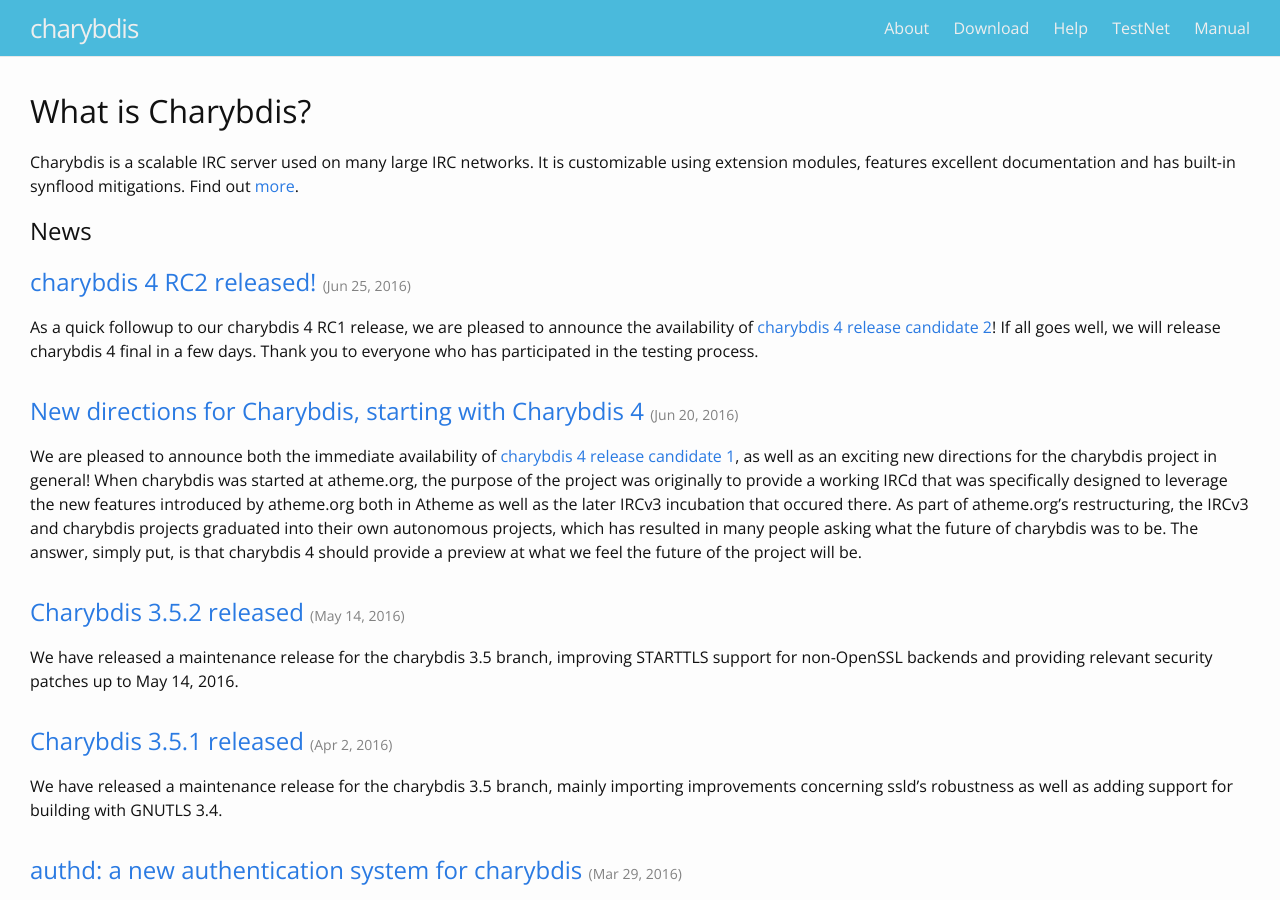
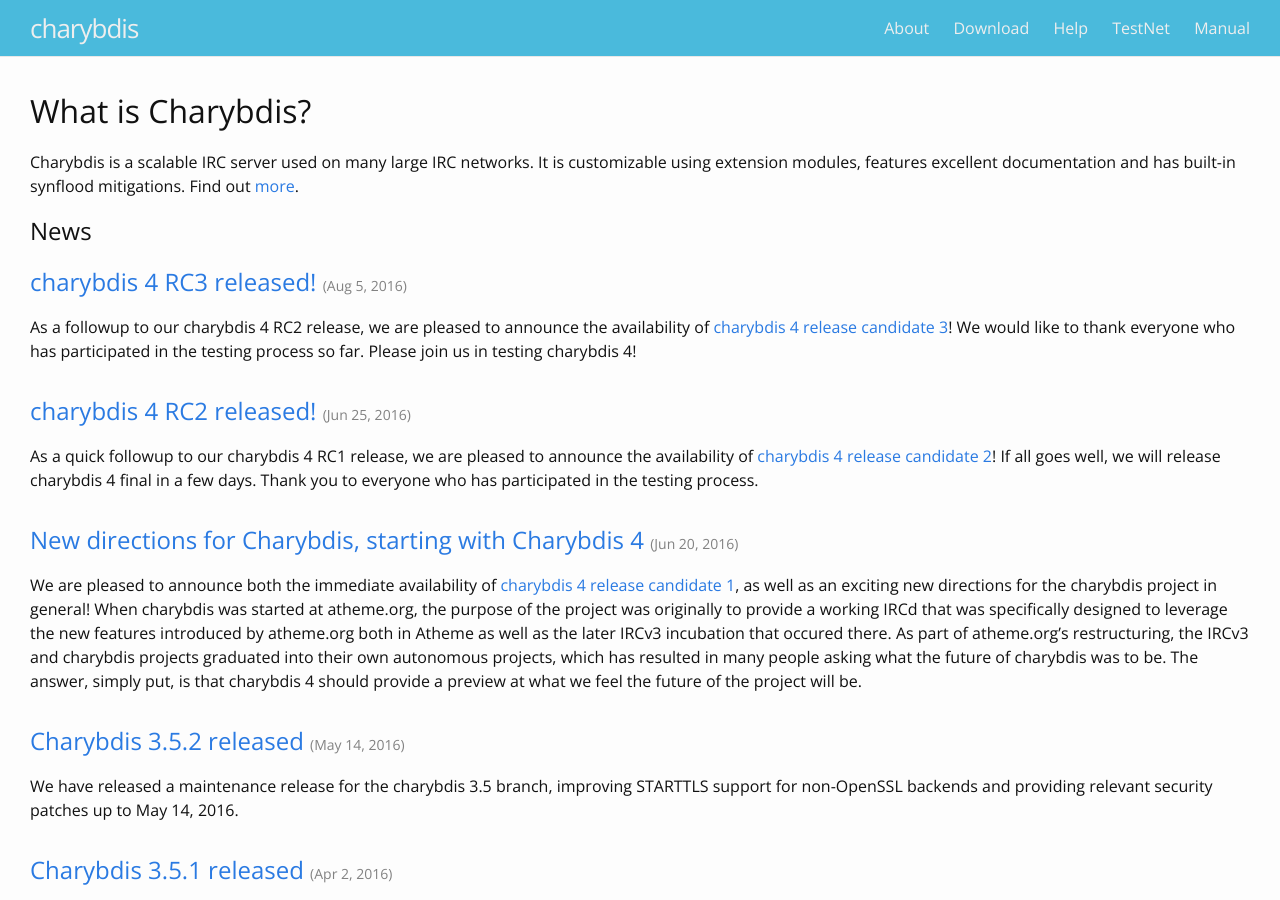
Before and after one commit to charybdis-ircd/charybdis-ircd.github.io, a Jekyll site: the page built from index.html, in a window 1280 px wide and 900 px high. Built offline with Jekyll 4.4.1, drawn with Linux system fonts in a browser that asks for light colours.

Commit message:
charybdis 4-rc3.

```diff
--- /dev/null
+++ b/_posts/2016-08-05-charybdis-4-rc3-release.md
@@ -0,0 +1,7 @@
+---
+layout: post
+title:  "charybdis 4 RC3 released!"
+---
+
+As a followup to our charybdis 4 RC2 release, we are pleased to announce the availability of [charybdis 4 release candidate 3](http://distfiles.charybdis.io/charybdis-4-rc3.tar.bz2)!
+We would like to thank everyone who has participated in the testing process so far.  Please join us in testing charybdis 4!
--- a/download.md
+++ b/download.md
@@ -12,7 +12,7 @@
 
 The latest testing release series is 4.
 
- * [charybdis 4-rc2 source](http://distfiles.charybdis.io/charybdis-4-rc2.tar.bz2)
+ * [charybdis 4-rc3 source](http://distfiles.charybdis.io/charybdis-4-rc3.tar.bz2)
 
 Older versions are available at [distfiles.charybdis.io](http://distfiles.charybdis.io).
 
--- a/testnet.md
+++ b/testnet.md
@@ -9,6 +9,7 @@
 ## TestNet
 
 Round-robin is available at `irc.charybdis.io` port 6667 for plaintext and port 9999 for TLS.
+The official `#charybdis` channel is located here.
 
 ### TestNet servers
 
```
